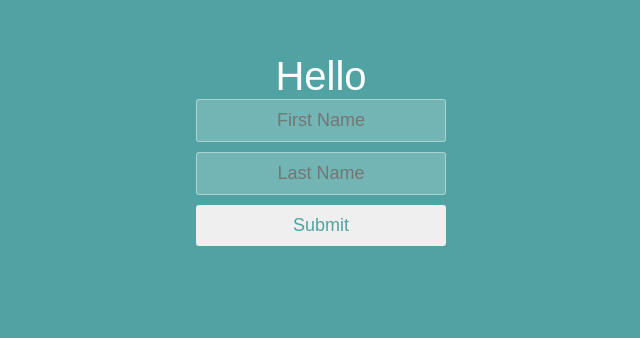
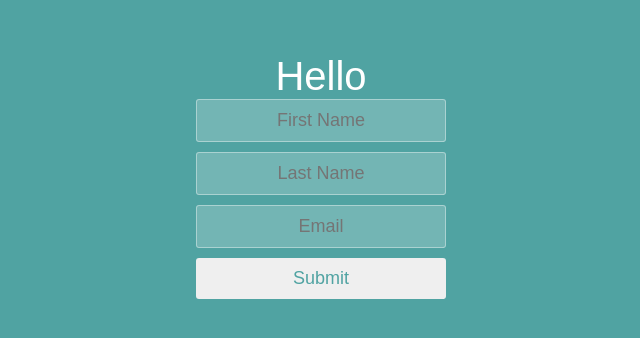
Before and after one commit to Salah-Eddine-hub/Reactjs, a React (Create React App) app in the folder my-app/: page / in a window 1280 px wide. Shown: the part 154-492 px from the top of the page, without its empty margins (319-959 px from the left). Built offline with nearby package versions, Linux system fonts and the light colour scheme.

Commit message:
practice how to manage complex state

```diff
--- a/my-app/src/components/App.js
+++ b/my-app/src/components/App.js
@@ -1,34 +1,52 @@
 import React, { useState } from "react";
 
 function App() {
-  const [fullName, setFullName] = useState({
+  const [contact, setContact] = useState({
     fName: "",
     lName: "",
+    email: ""
   });
 
-  function handleChange(event){
-    // console.log(event.target.value);
-    // console.log(event.target.name);
+  function applyChanges(event){
+
     const {value, name} = event.target;
-
-    setFullName((prevValue) => {
-      if (name === "fName"){
-        return {fName: value,
-                lName: prevValue.lName};
+    // console.log(value);
+    // console.log(name);
+    setContact(preValue =>{
+      if(name === "fName"){
+        return {
+          fName: value,
+          lName: preValue.lName,
+          email: preValue.email
+        };
       }
-      else if (name === "lName"){
-        return {fName: prevValue.fName,
-                lName: value};
+      else if(name === "lName"){
+        return {
+          fName: preValue.fName,
+          lName: value,
+          email: preValue.email
+        };
+      }
+      if(name === "email"){
+        return {
+          fName: preValue.fName,
+          lName: preValue.lName,
+          email: value
+        };
       }
     });
   }
 
   return (
     <div className="container">
-      <h1>Hello {fullName.fName} {fullName.lName}</h1>
+      <h1>
+        Hello {contact.fName} {contact.lName}
+      </h1>
+      <p>{contact.email}</p>
       <form>
-        <input name="fName" onChange={handleChange} placeholder="First Name" value={fullName.fName}/>
-        <input name="lName" onChange={handleChange} placeholder="Last Name" value={fullName.lName}/>
+        <input name="fName" onChange={applyChanges} placeholder="First Name" />
+        <input name="lName" onChange={applyChanges} placeholder="Last Name" />
+        <input name="email" onChange={applyChanges} placeholder="Email" />
         <button>Submit</button>
       </form>
     </div>
```
Also changed, not shown: my-app/src/index.js (+10 -0 lines).
